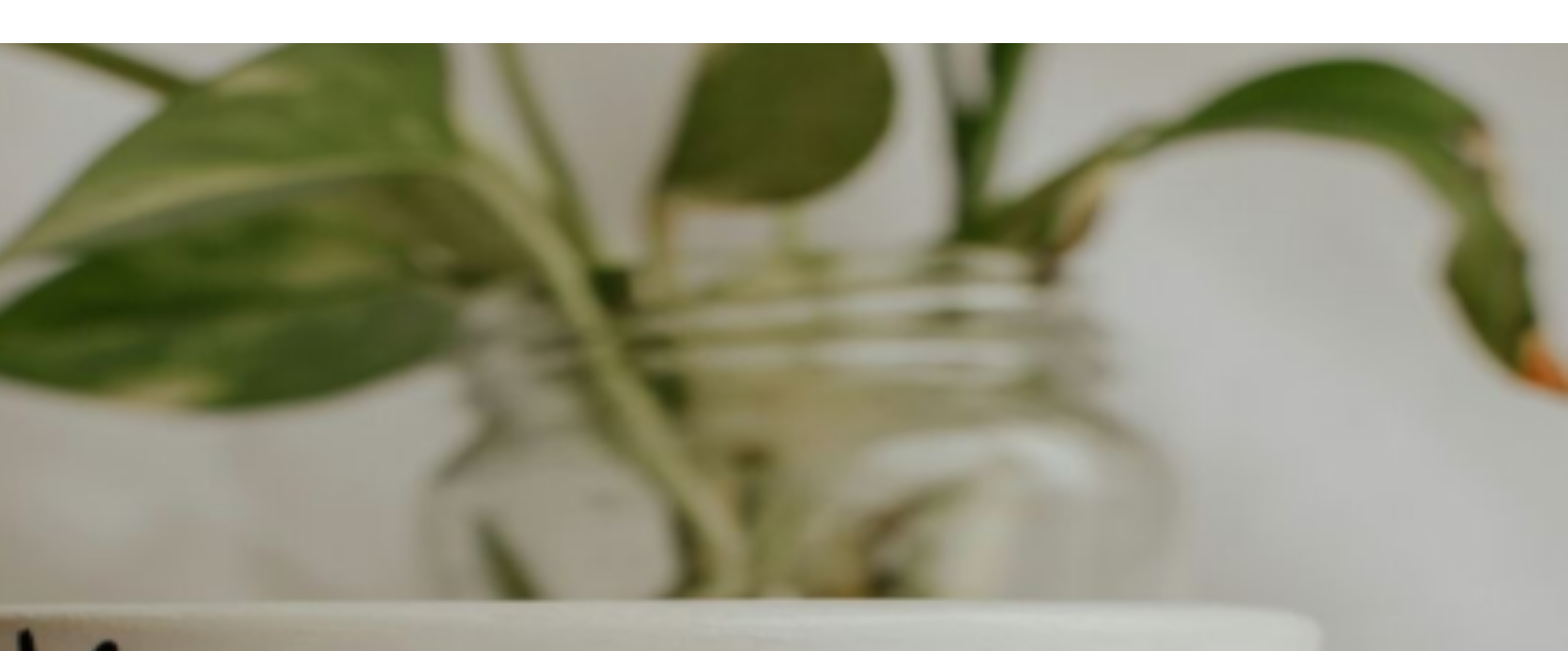
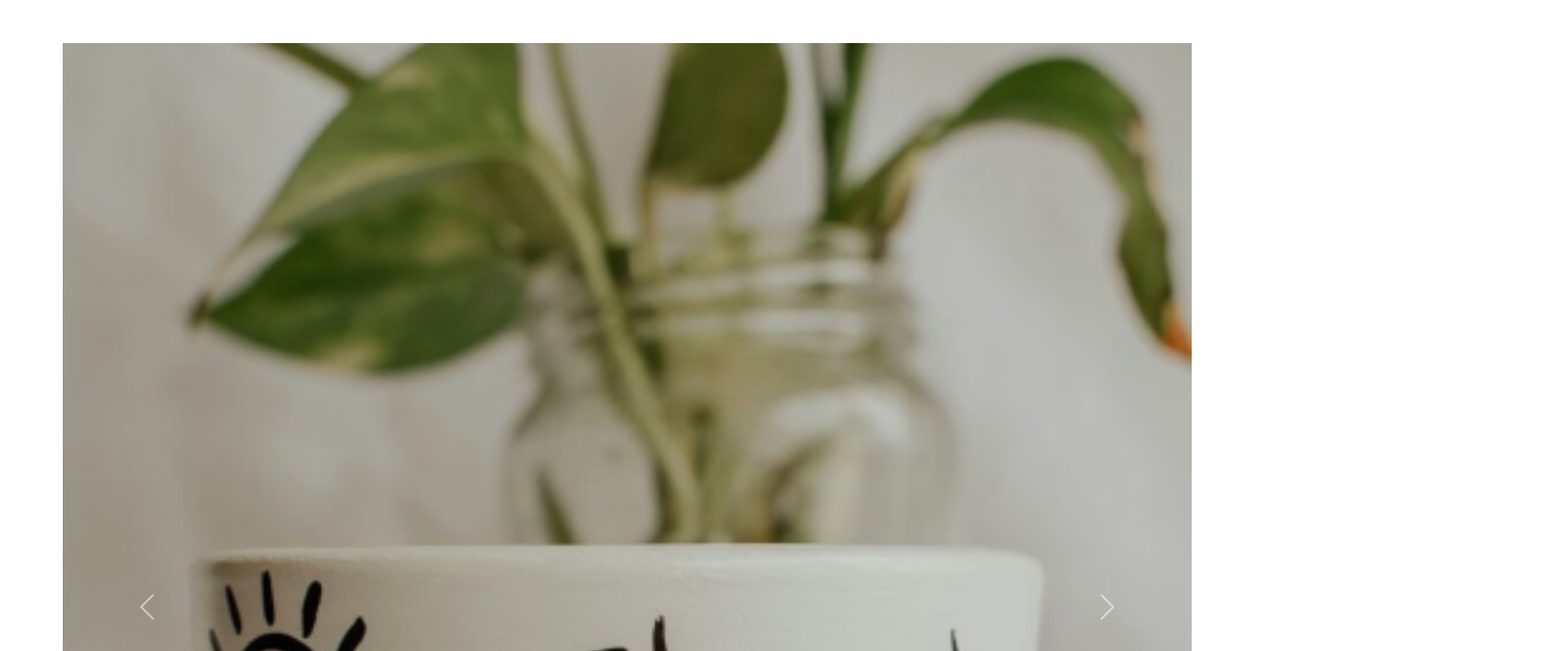
Before and after one commit to FakuStt/2da-Entrega---Facundo-Stazione, a website: page index.html in a window 1280 px wide. Shown: the part 420-1085 px from the top of the page at 98% size, 1600 px wide, since content can reach past the window. Drawn offline with nearby package versions, Linux system fonts and the light colour scheme.

Commit message:
arreglo de scroll horizontal

```diff
--- a/scss/_medias.scss
+++ b/scss/_medias.scss
@@ -183,6 +183,9 @@
     height: 50vw;
     margin-left: 25vw;
 }
-
+ #imgcarousel {
+    width: 90vw;
+    height: 90vw;
+ }
 
 }
--- a/scss/_tienda.scss
+++ b/scss/_tienda.scss
@@ -58,14 +58,9 @@
 }
 
 #imgcarousel {
+    width: 90vw;
+    height: 90vw;
     object-fit: cover;
-    width: 100vw;
-    height: 100vw;
-}
-
-.carousel-inner {
-transform: scaleX(1.5);
-object-fit: cover;
 }
 
 .d-grid {
```
Also changed, not shown: css/main.css.
